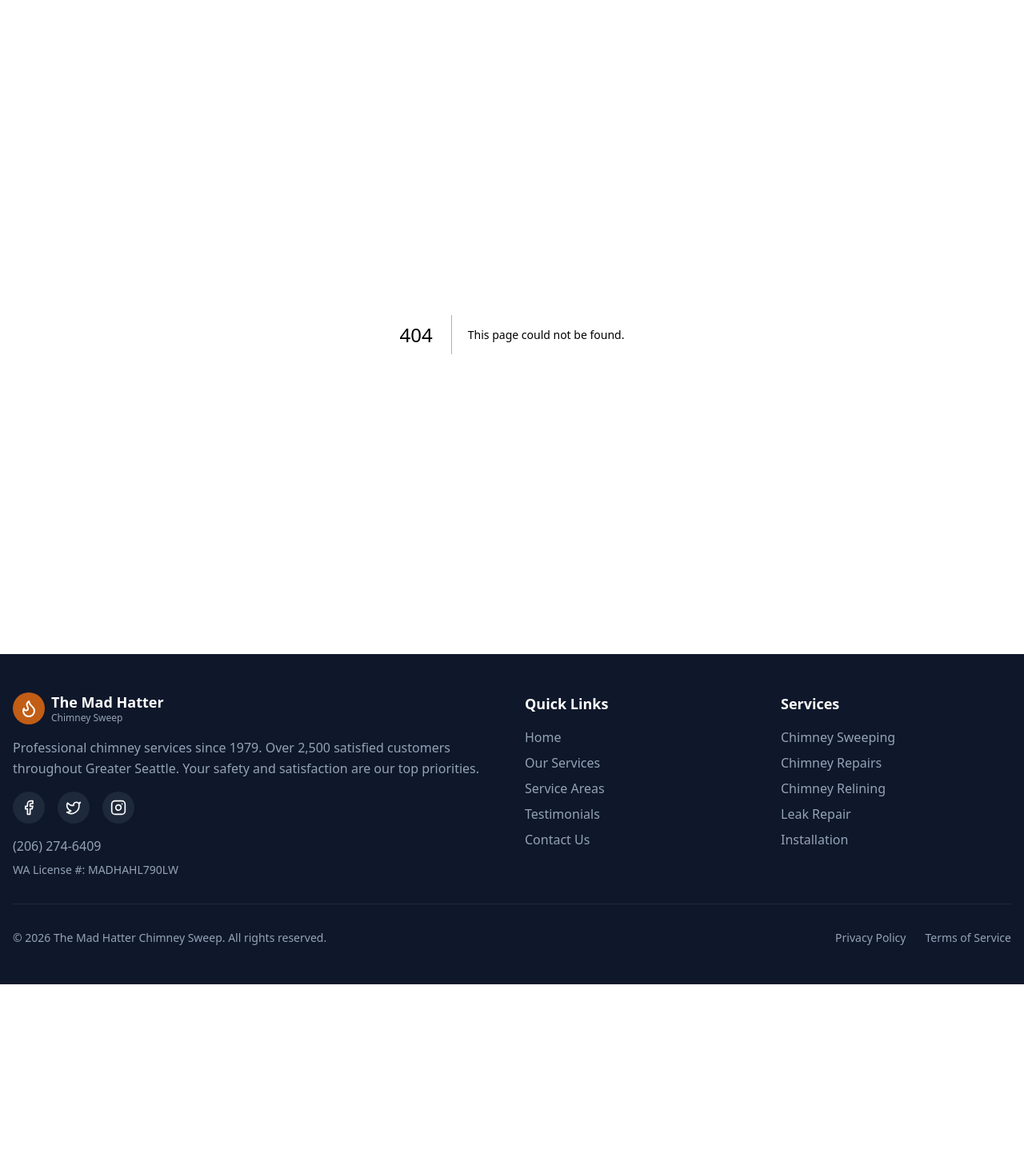
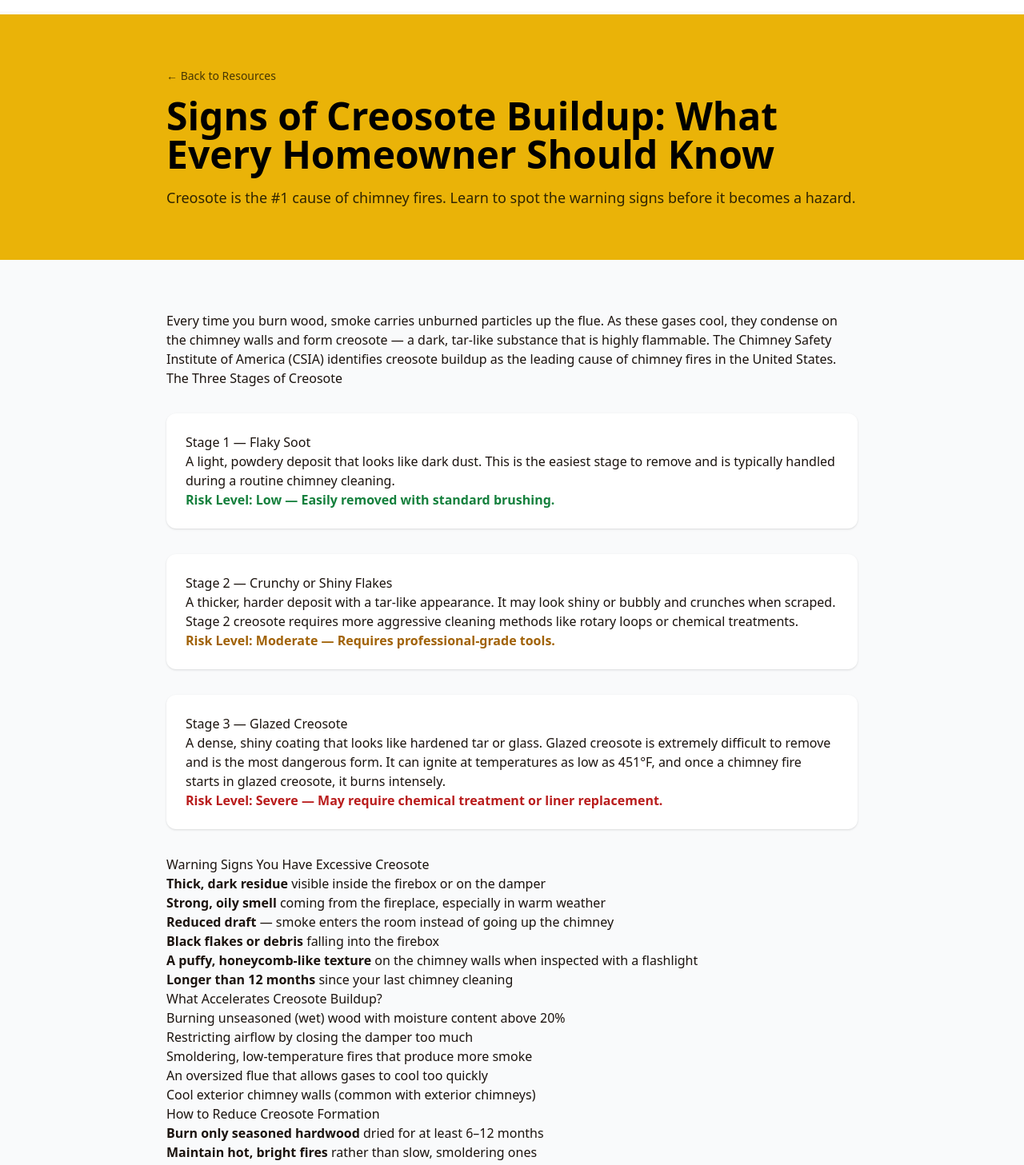
Before and after one commit to jaystonez/mad-hatter-chimney-sweep, a Next.js app: page /resources/creosote-buildup-signs in a window 1280 px wide. Before the commit this address had no page. Shown: the part 62-1519 px from the top of the page at 80% size. Before the commit the page ends 1293 px from the top, so only its background shows below. Built offline with nearby package versions, Linux system fonts and the light colour scheme; a web font is replaced by a local one.

Commit message:
Add Creosote Buildup Signs informational page
This page provides information on the signs of creosote buildup, its stages, warning signs, and prevention methods, aimed at educating homeowners about chimney safety.

```diff
--- /dev/null
+++ b/app/resources/creosote-buildup-signs/page.tsx
@@ -0,0 +1,142 @@
+import type { Metadata } from "next";
+import Link from "next/link";
+
+export const metadata: Metadata = {
+  title: "Signs of Creosote Buildup in Your Chimney | Mad Hatter Chimney Sweep",
+  description:
+    "Learn how to identify dangerous creosote buildup in your chimney. Understand the three stages of creosote, warning signs, and why professional removal is critical.",
+  openGraph: {
+    title: "Signs of Creosote Buildup in Your Chimney | Mad Hatter Chimney Sweep",
+    description:
+      "Learn how to identify dangerous creosote buildup and why professional removal is critical for chimney safety.",
+    url: "https://www.themadhatterchimneysweep.com/resources/creosote-buildup-signs",
+    type: "article",
+  },
+};
+
+export default function CreosoteBuildupSignsPage() {
+  return (
+    <main className="bg-gray-50">
+      {/* Hero */}
+      <section className="bg-yellow-500 py-16">
+        <div className="max-w-4xl mx-auto px-4">
+          <Link
+            href="/resources"
+            className="text-black/70 hover:text-black text-sm font-medium mb-4 inline-block"
+          >
+            &larr; Back to Resources
+          </Link>
+          <h1 className="text-4xl md:text-5xl font-bold text-black mb-4">
+            Signs of Creosote Buildup: What Every Homeowner Should Know
+          </h1>
+          <p className="text-black/80 text-lg">
+            Creosote is the #1 cause of chimney fires. Learn to spot the warning
+            signs before it becomes a hazard.
+          </p>
+        </div>
+      </section>
+
+      {/* Content */}
+      <article className="max-w-4xl mx-auto px-4 py-16 prose prose-lg">
+        <p>
+          Every time you burn wood, smoke carries unburned particles up the
+          flue. As these gases cool, they condense on the chimney walls and form
+          creosote &mdash; a dark, tar-like substance that is highly flammable.
+          The Chimney Safety Institute of America (CSIA) identifies creosote
+          buildup as the leading cause of chimney fires in the United States.
+        </p>
+
+        <h2>The Three Stages of Creosote</h2>
+
+        <div className="bg-white rounded-xl shadow p-6 my-8">
+          <h3 className="mt-0">Stage 1 &mdash; Flaky Soot</h3>
+          <p>
+            A light, powdery deposit that looks like dark dust. This is the
+            easiest stage to remove and is typically handled during a routine
+            chimney cleaning.
+          </p>
+          <p className="text-green-700 font-semibold">Risk Level: Low &mdash; Easily removed with standard brushing.</p>
+        </div>
+
+        <div className="bg-white rounded-xl shadow p-6 my-8">
+          <h3 className="mt-0">Stage 2 &mdash; Crunchy or Shiny Flakes</h3>
+          <p>
+            A thicker, harder deposit with a tar-like appearance. It may look
+            shiny or bubbly and crunches when scraped. Stage 2 creosote requires
+            more aggressive cleaning methods like rotary loops or chemical
+            treatments.
+          </p>
+          <p className="text-yellow-700 font-semibold">Risk Level: Moderate &mdash; Requires professional-grade tools.</p>
+        </div>
+
+        <div className="bg-white rounded-xl shadow p-6 my-8">
+          <h3 className="mt-0">Stage 3 &mdash; Glazed Creosote</h3>
+          <p>
+            A dense, shiny coating that looks like hardened tar or glass. Glazed
+            creosote is extremely difficult to remove and is the most dangerous
+            form. It can ignite at temperatures as low as 451&deg;F, and once a
+            chimney fire starts in glazed creosote, it burns intensely.
+          </p>
+          <p className="text-red-700 font-semibold">Risk Level: Severe &mdash; May require chemical treatment or liner replacement.</p>
+        </div>
+
+        <h2>Warning Signs You Have Excessive Creosote</h2>
+        <ul>
+          <li><strong>Thick, dark residue</strong> visible inside the firebox or on the damper</li>
+          <li><strong>Strong, oily smell</strong> coming from the fireplace, especially in warm weather</li>
+          <li><strong>Reduced draft</strong> &mdash; smoke enters the room instead of going up the chimney</li>
+          <li><strong>Black flakes or debris</strong> falling into the firebox</li>
+          <li><strong>A puffy, honeycomb-like texture</strong> on the chimney walls when inspected with a flashlight</li>
+          <li><strong>Longer than 12 months</strong> since your last chimney cleaning</li>
+        </ul>
+
+        <h2>What Accelerates Creosote Buildup?</h2>
+        <ul>
+          <li>Burning unseasoned (wet) wood with moisture content above 20%</li>
+          <li>Restricting airflow by closing the damper too much</li>
+          <li>Smoldering, low-temperature fires that produce more smoke</li>
+          <li>An oversized flue that allows gases to cool too quickly</li>
+          <li>Cool exterior chimney walls (common with exterior chimneys)</li>
+        </ul>
+
+        <h2>How to Reduce Creosote Formation</h2>
+        <ol>
+          <li><strong>Burn only seasoned hardwood</strong> dried for at least 6&ndash;12 months</li>
+          <li><strong>Maintain hot, bright fires</strong> rather than slow, smoldering ones</li>
+          <li><strong>Ensure proper airflow</strong> by keeping the damper fully open</li>
+          <li><strong>Schedule annual chimney cleanings</strong> to remove buildup before it advances</li>
+          <li><strong>Install a stainless steel liner</strong> if your flue is oversized</li>
+        </ol>
+
+        <div className="bg-red-50 border-l-4 border-red-500 p-6 rounded-r-xl my-8">
+          <h3 className="mt-0 text-red-800">Chimney Fire Warning Signs</h3>
+          <p className="mb-0 text-red-900">
+            If you hear a loud roaring or cracking sound from your chimney, see
+            dense black smoke or flames shooting from the chimney top, or notice
+            an intense hot smell, you may have a chimney fire. Leave the house
+            immediately and call 911.
+          </p>
+        </div>
+      </article>
+
+      {/* CTA */}
+      <section className="bg-gray-900 text-white py-16">
+        <div className="max-w-4xl mx-auto px-4 text-center">
+          <h2 className="text-3xl font-bold mb-4">
+            Don&apos;t Wait for a Chimney Fire
+          </h2>
+          <p className="text-gray-300 mb-8 text-lg">
+            Our CSIA-certified technicians will inspect your chimney for
+            creosote buildup and remove it safely before it becomes a hazard.
+          </p>
+          <Link
+            href="/contact"
+            className="bg-yellow-500 text-black font-bold px-8 py-4 rounded-lg text-lg hover:bg-yellow-400 transition inline-block"
+          >
+            Book Your Chimney Cleaning &mdash; (206) 555-0123
+          </Link>
+        </div>
+      </section>
+    </main>
+  );
+}
```
